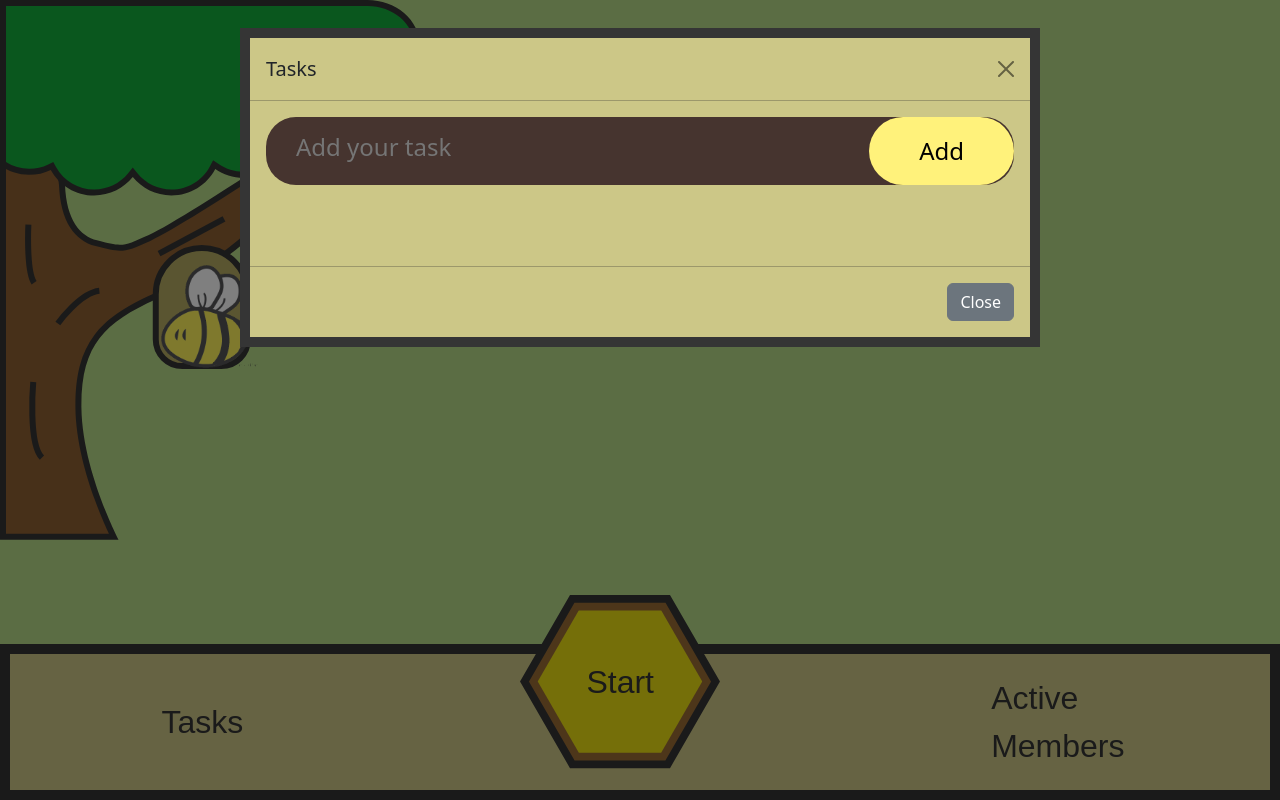
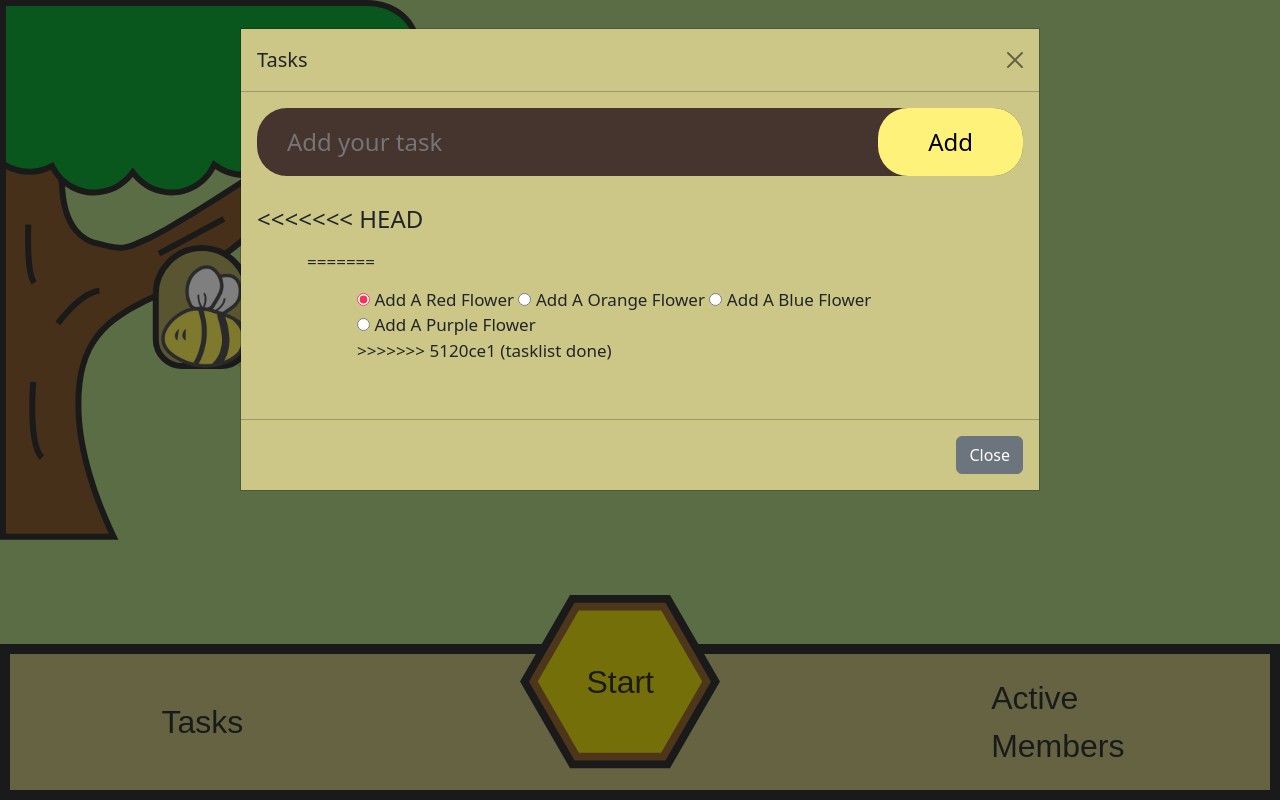
Before and after one commit to anthonyqsun/bee, a Flask app: template templates/index.html in a window 1280 px wide, after a click on "Tasks". Run offline with Flask 3, Linux system fonts and the light colour scheme; the template is opened without the code that fills it: most values are stand-ins (such as "Sample title", 1, 10 or a date in 2020); some libraries are stand-ins or nearby versions.

Commit message:
finished tasklist

```diff
--- a/static/css/styles.css
+++ b/static/css/styles.css
@@ -114,7 +114,7 @@ body {
     cursor: pointer;
     padding: 16px 50px;
     background: #fff27b;
-    border-radius: 40px;
+    border-radius: 30px;
 }
 
 #tasks-list{
@@ -125,20 +125,8 @@ body {
     /* cursor: none; */
 }
 
-#one-task .checkmark:after{
-    left: 9px;
-    top: 5px;
-    width: 5px;
-    height: 10px;
-    border: solid white;
-    border-width: 0 3px 3px 0;
-    -webkit-transform: rotate(45deg);
-    -ms-transform: rotate(45deg);
-    transform: rotate(45deg);
-}
-
 .modal-content {
-    border: 10px solid #353535 !important;
+    /* border: 10px solid #353535 !important; */
     border-radius: 0px !important;
     background-color: #ccc787 !important;
 }
@@ -152,7 +140,7 @@ body {
     font-size: 24px;
 }
 
-.modal-body input {
+.modal-body input[type="input"] {
     width: 100px;
     height: 50px;
     margin-bottom: 10px;
@@ -174,11 +162,6 @@ input::-webkit-inner-spin-button {
     margin: 0;
 }
 
-/* Firefox */
-input[type=number] {
-    -moz-appearance: textfield;
-}
-
 .animated{
     width: 100px;
     position: absolute;
--- a/static/js/index.js
+++ b/static/js/index.js
@@ -28,6 +28,7 @@ let data = {};
 
 //  GLOBAL VARIABLES
 var sessionActive = false;
+var FLOWER_COLOR = 0;
 var session = null;
 
 //  ELEMENTS
@@ -66,21 +67,27 @@ class Session {
     }
 }
 
-function addTask() {
-    //  data[task] = TASK DATA [TBD]
+function changeFlowerColor(num){
+    FLOWER_COLOR = num;
+    //alert(num);
+}
+
+function addTask(){
+    // plant flower based on flowerNum
+    //alert(flowerNum);
+    // do stuff with FLOWER_NUM global var
     session.emit("create_task", data);
     session.emit("update", data);
-
-    if (inputBox.value === '') {
-
+    if(inputBox.value === ''){
+        alert("No input?");
     } else {
         // list item
+       // alert(FLOWER_COLOR);
         let task = document.createElement("li");
 
         // checkbox
         let checkbox = document.createElement("INPUT");
         checkbox.setAttribute("type", "checkbox");
-
 
         var label = document.createElement("label");
         var labelText = document.createElement("span");
--- a/templates/index.html
+++ b/templates/index.html
@@ -113,10 +113,40 @@
                 </div>
                 <div class="modal-body">
                     <div class="task-row">
-                        <input type="text" id="task-input-box" placeholder="Add your task">
-                        <button onclick="addTask()" id="add-task-button">Add</button>
+                        <input type="text" style="color: #fff;"id="task-input-box" placeholder="Add your task">
+                        <button id="add-task-button" onclick="addTask()">Add</button>
+
                     </div>
+<<<<<<< HEAD
                     <ul id="tasks-list">
+=======
+                    <ul id = "tasks-list">
+                        <div class="colorpicker">
+                                <label for="red">
+                                    <input type="radio" name="color" checked="checked"
+                                        style="accent-color: #EF3759;" onclick="changeFlowerColor(0)">
+                                    Add A Red Flower
+                                </label>
+
+                                <label for="orange">
+                                    <input type="radio" name="color"
+                                    style="accent-color: #FAA51D;" onclick="changeFlowerColor(1)">
+                                    Add A Orange Flower
+                                </label>
+
+                                <label for="blue">
+                                    <input type="radio" name="color"
+                                    style="accent-color: #45C3F1;" onclick="changeFlowerColor(2)">
+                                    Add A Blue Flower
+                                </label>
+
+                                <label for="purple">
+                                    <input type="radio" name="color"
+                                    style="accent-color: #6C52A2;" onclick="changeFlowerColor(3)">
+                                    Add A Purple Flower
+                                </label>
+                        </div>
+>>>>>>> 5120ce1 (tasklist done)
                         <!-- <input type="checkbox">
                         <span class="checkmark"></span> -->
                         <!-- <li>Task 1</li>
```
